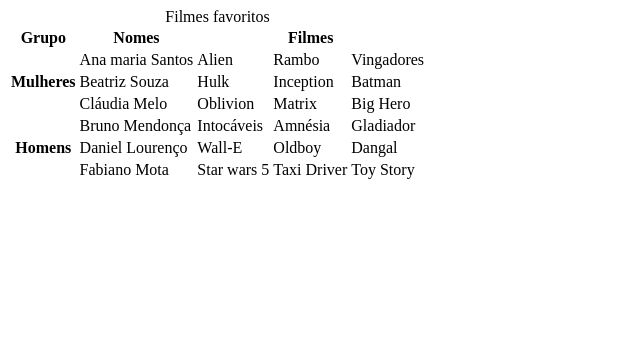
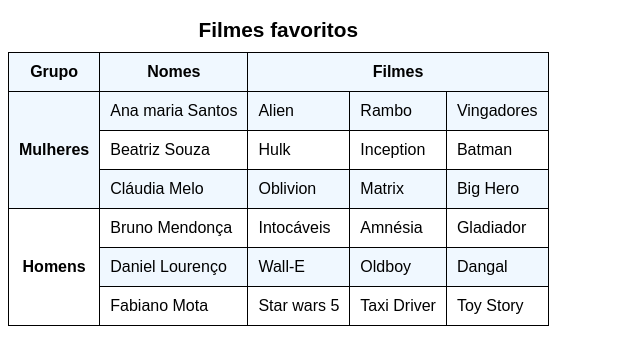
Before and after one commit to RcRichard/estudos, a plain HTML site: page html-css/ex002/page001.html in a window 1280 px wide. Shown: the whole page, without its empty margins (0-640 px from the left). Drawn offline with Linux system fonts and the light colour scheme.

Commit message:
atualizado

```diff
--- a/html-css/ex002/page001.html
+++ b/html-css/ex002/page001.html
@@ -4,6 +4,29 @@
     <meta charset="UTF-8">
     <meta http-equiv="X-UA-Compatible" content="IE=edge">
     <meta name="viewport" content="width=device-width, initial-scale=1.0">
+    <style>
+        body{
+            font-family: Arial, Helvetica, sans-serif;
+        }
+        table{
+
+            border-collapse: collapse;
+        }
+        caption{
+            font-size: 1.3em;
+            font-weight: bold;
+            padding: 10px;
+        }
+        th, td{
+            border: solid 1px black;
+            padding: 10px;
+        }
+
+        tr:nth-child(odd){
+            background-color: aliceblue;
+        }
+
+    </style>
     <title>table</title>
 </head>
 <body>
```
Also changed, not shown: html-css/ex002/iframe002.html (+11 -2 lines).
